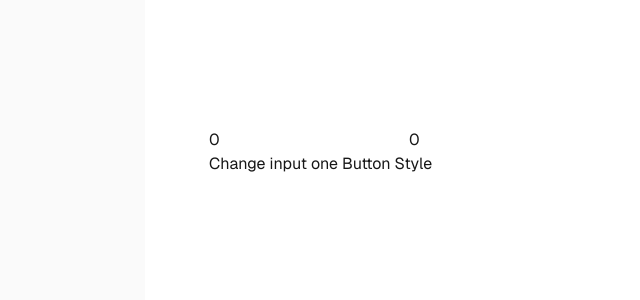
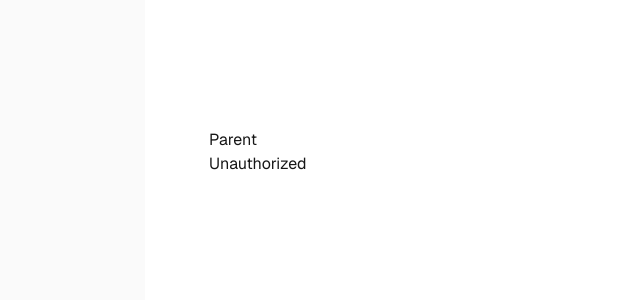
Before and after one commit to sourabh20905/fontend-logics, a Next.js app: page / in a window 1280 px wide. Shown: the top 300 px of the page, without its empty margins (111-751 px from the left). Built offline with nearby package versions, Linux system fonts and the light colour scheme.

Commit message:
feat: hoc concept

```diff
--- a/app/page.tsx
+++ b/app/page.tsx
@@ -1,10 +1,10 @@
-import Hook from "@/src/container/useRef/Hook";
+import Parent from "@/src/container/HigherOrderComponent/Parent";
 
 export default function Home() {
   return (
     <div className="flex min-h-screen items-center justify-center bg-zinc-50 font-sans dark:bg-black">
       <main className="flex min-h-screen w-full max-w-3xl flex-col items-center justify-between py-32 px-16 bg-white dark:bg-black sm:items-start">
-        <Hook />
+        <Parent />
       </main>
     </div>
   );
--- /dev/null
+++ b/src/container/HigherOrderComponent/Dashboard.tsx
@@ -0,0 +1,13 @@
+import withAuth from "./utils/withAuth";
+
+const Dashboard = () => {
+  return (
+    <div>
+      <h1>Dashboard</h1>
+    </div>
+  );
+};
+
+const AuthDashboard = withAuth(Dashboard);
+
+export default AuthDashboard;
--- /dev/null
+++ b/src/container/HigherOrderComponent/Parent.tsx
@@ -0,0 +1,13 @@
+"use client";
+import AuthDashboard from "./Dashboard";
+
+const Parent = () => {
+  return (
+    <div>
+      <h1>Parent</h1>
+      <AuthDashboard />
+    </div>
+  );
+};
+
+export default Parent;
--- /dev/null
+++ b/src/container/HigherOrderComponent/utils/withAuth.tsx
@@ -0,0 +1,19 @@
+// higher order component is nothing but a function that takes a component and returns a new component with some additional functionality
+// take component as an argument and return a new component with some additional functionality
+
+import { ComponentProps, ComponentType } from "react";
+
+const withAuth = (Component: ComponentType) => {
+  const isAuthenticated = false;
+  const WrappedComponent = (props: ComponentProps<typeof Component>) => {
+    return isAuthenticated ? <Component {...props} /> : <div>Unauthorized</div>;
+  };
+
+  WrappedComponent.displayName = `withAuth(${
+    Component.displayName || Component.name || "Component"
+  })`;
+
+  return WrappedComponent;
+};
+
+export default withAuth;
```
